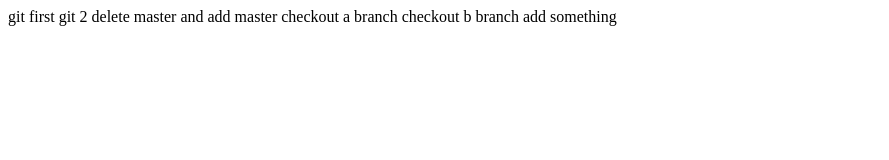
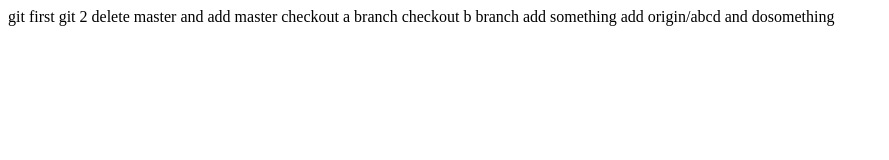
Before and after one commit to 13185001905/GIT-test, a plain HTML site: page index.html in a window 1280 px wide. Shown: the whole page, without its empty margins (0-889 px from the left). Drawn offline with Linux system fonts and the light colour scheme.

Commit message:
add abcd do

```diff
--- a/index.html
+++ b/index.html
@@ -14,5 +14,7 @@
     checkout a branch
 
     checkout b branch  add something
+
+    add origin/abcd and dosomething
 </body>
 </html>
```
